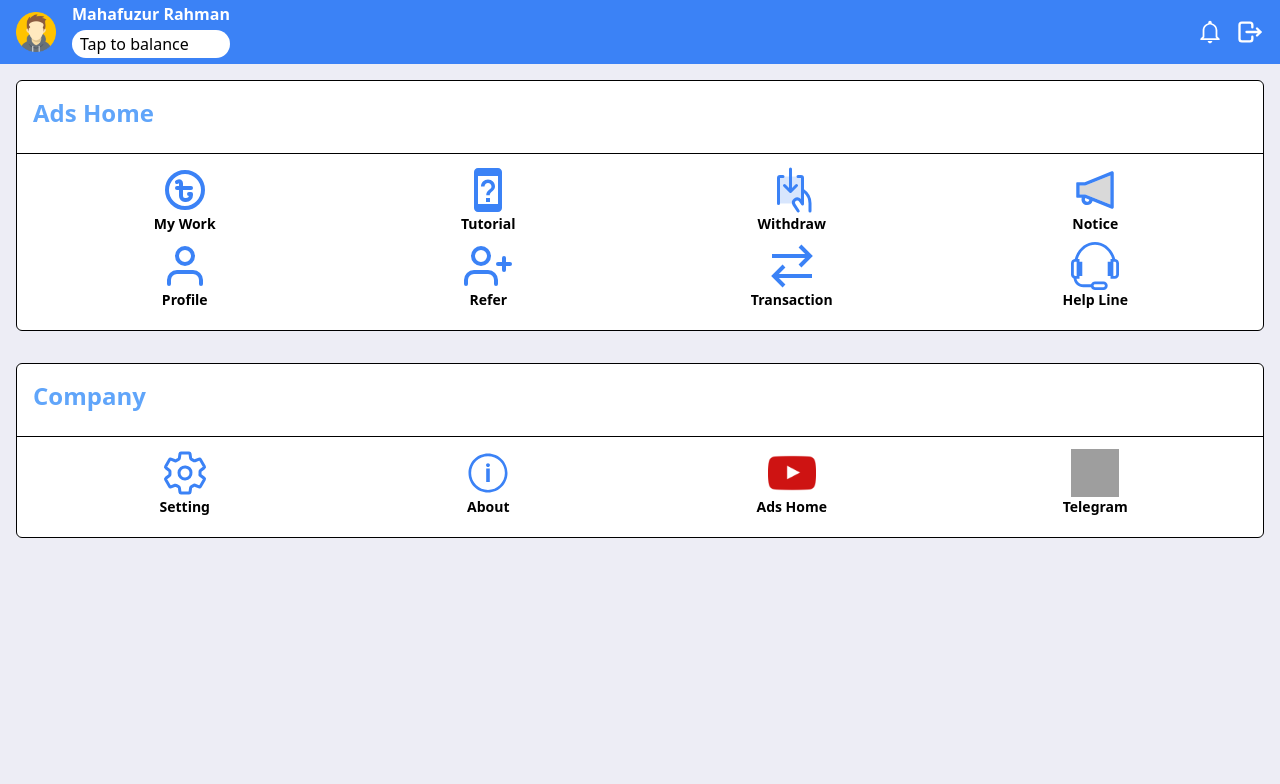
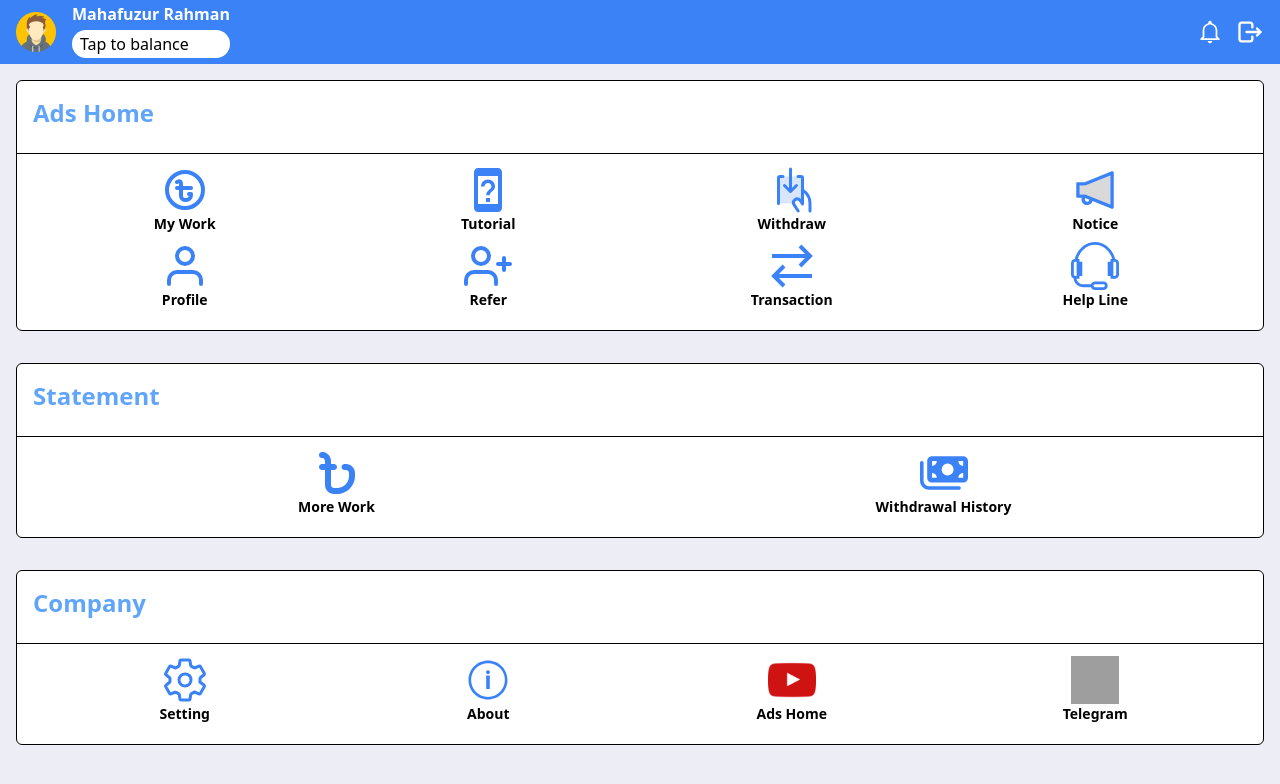
Before and after one commit to Md-Firoz-Mahmud-Nur/0414-Ads-Home, a React (Vite) app: page / in a window 1280 px wide. Shown: the top 784 px of the page. Built offline with nearby package versions, Linux system fonts and the light colour scheme; grey boxes are pictures that could not be loaded.

Commit message:
Add : Statements

```diff
--- a/src/Components/Home/Home.jsx
+++ b/src/Components/Home/Home.jsx
@@ -1,10 +1,12 @@
 import AdsHome from "./AdsHome";
 import Company from "./Company";
+import Statement from "./Statement";
 
 const Home = () => {
   return (
     <div className="min-h-[calc(100vh-64px)] bg-[#EDEDF5]">
       <AdsHome></AdsHome>
+      <Statement></Statement>
       <Company></Company>
     </div>
   );
--- /dev/null
+++ b/src/Components/Home/Statement.jsx
@@ -0,0 +1,43 @@
+import { FaBangladeshiTakaSign, FaMoneyBills } from "react-icons/fa6";
+
+const Statement = () => {
+  return (
+    <div className="container mx-auto p-4">
+      <div className="rounded-md border border-black bg-white text-2xl font-bold text-blue-400">
+        <h1 className="p-4">Statement</h1>
+        <div className="my-2 border-t border-black p-0"></div>
+        <div className="px-4 pb-4 text-black">
+          {/* grid */}
+          <div className="grid grid-cols-2">
+            {/* 1st icon */}
+            <div className="col-3">
+              <div
+                style={{ height: "100%", borderRadius: "3px" }}
+                className="row-3 p-1"
+              >
+                <center>
+                  <FaBangladeshiTakaSign className="size-12 text-blue-500" />
+                </center>
+                <h6 className="text-center text-sm">More Work</h6>
+              </div>
+            </div>
+            {/* 2nd icon */}
+            <div className="col-3">
+              <div
+                style={{ height: "100%", borderRadius: "3px" }}
+                className="row-3 p-1"
+              >
+                <center>
+                  <FaMoneyBills className="size-12 text-blue-500" />
+                </center>
+                <h6 className="text-center text-sm">Withdrawal History</h6>
+              </div>
+            </div>
+          </div>
+        </div>
+      </div>
+    </div>
+  );
+};
+
+export default Statement;
```
